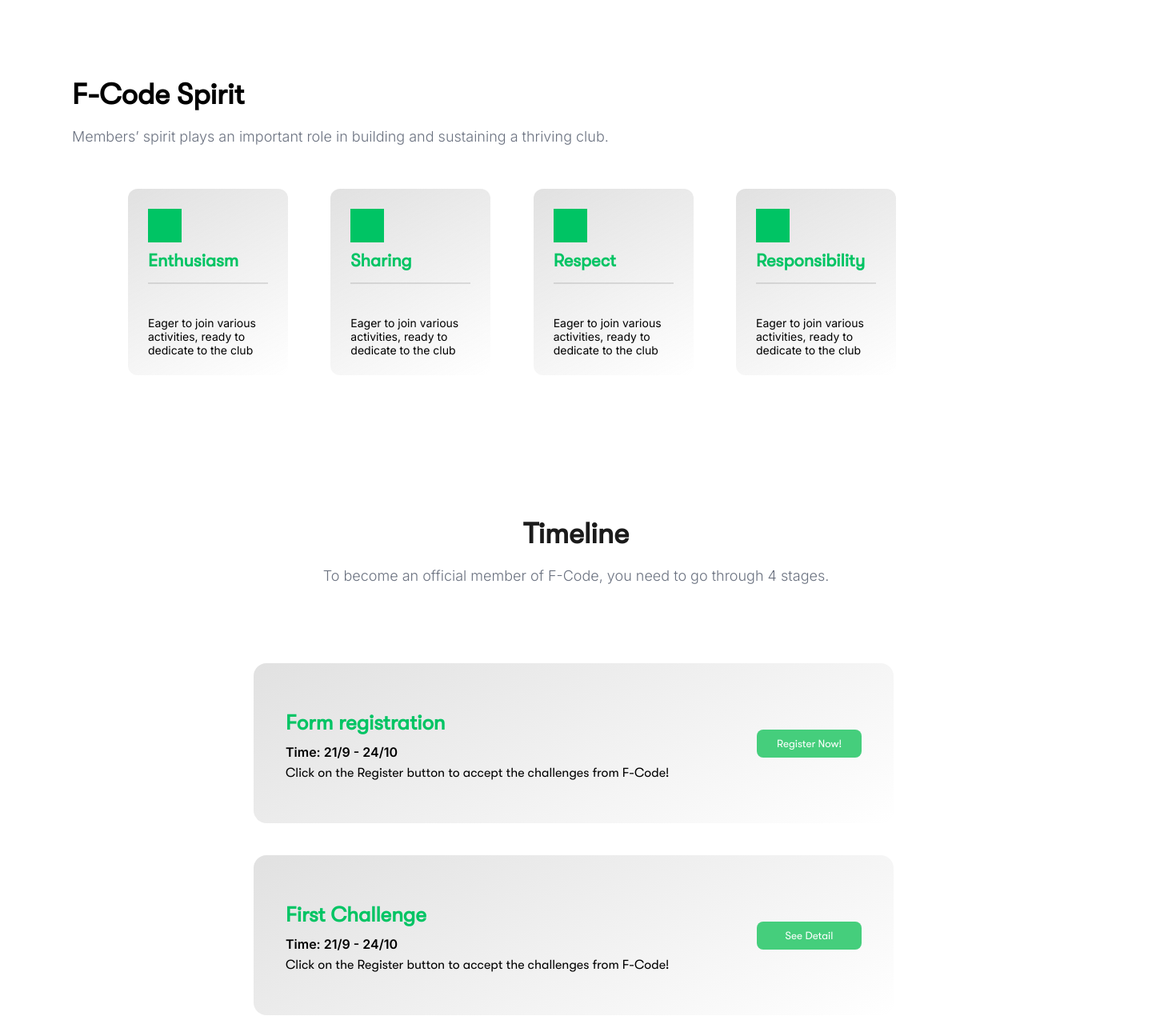
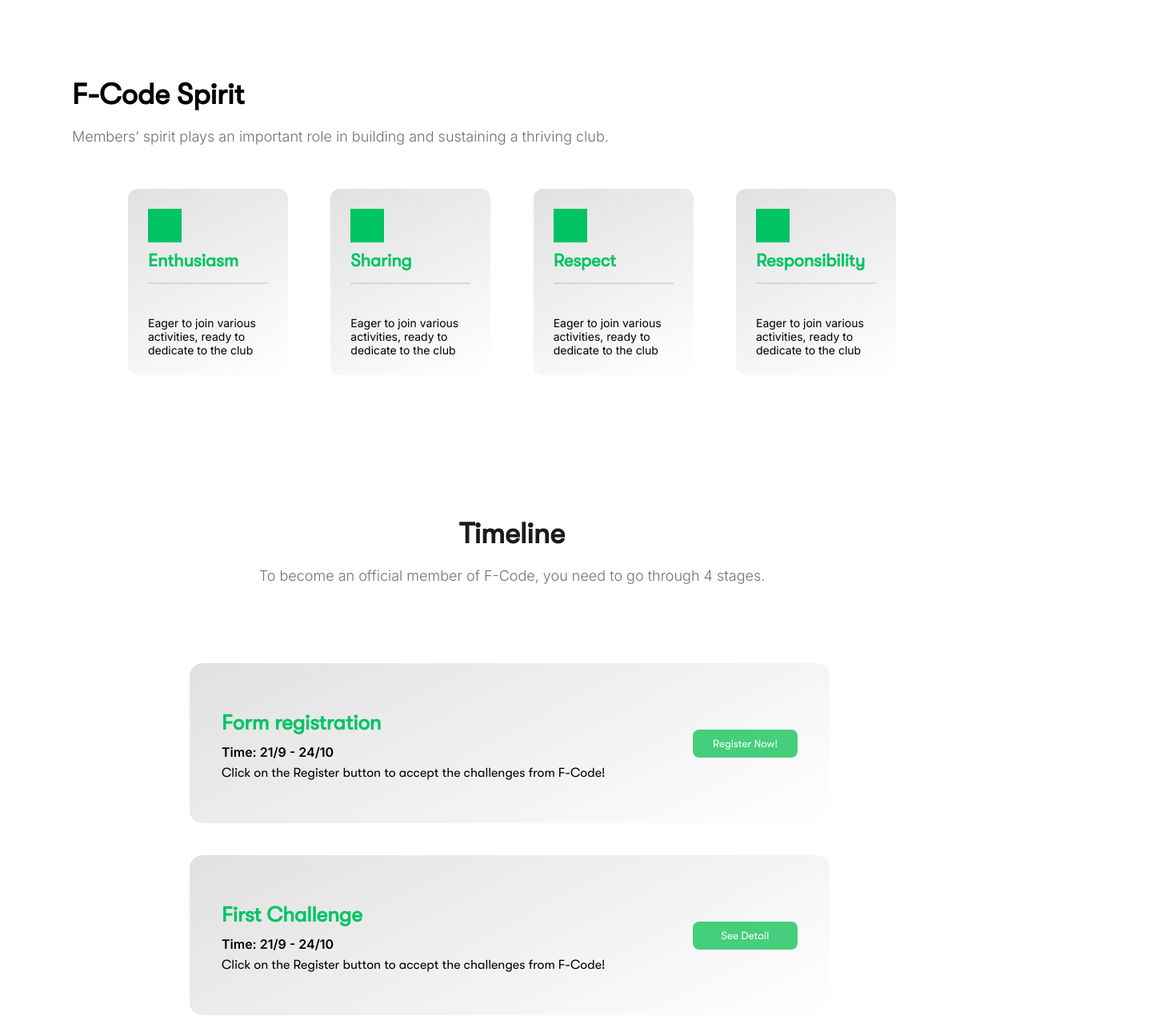
Before and after one commit to F-Code-Club/F-Code-Landing-page-2022, a React (Create React App) app: page /home in a window 1280 px wide. Shown: the top 1295 px of the page at 80% size, 1440 px wide, since content can reach past the window. Built offline with nearby package versions, Linux system fonts and the light colour scheme.

Commit message:
UPDATE - Fix overflow in Timeline

```diff
--- a/src/routes/Home/components/Timeline/Timeline.styled.js
+++ b/src/routes/Home/components/Timeline/Timeline.styled.js
@@ -7,7 +7,6 @@ export const Wrapper = styled.div`
     padding: 50px 0px;
     gap: 10px;
 
-    width: 1440px;
     height: 1204px;
 `;
 
```
